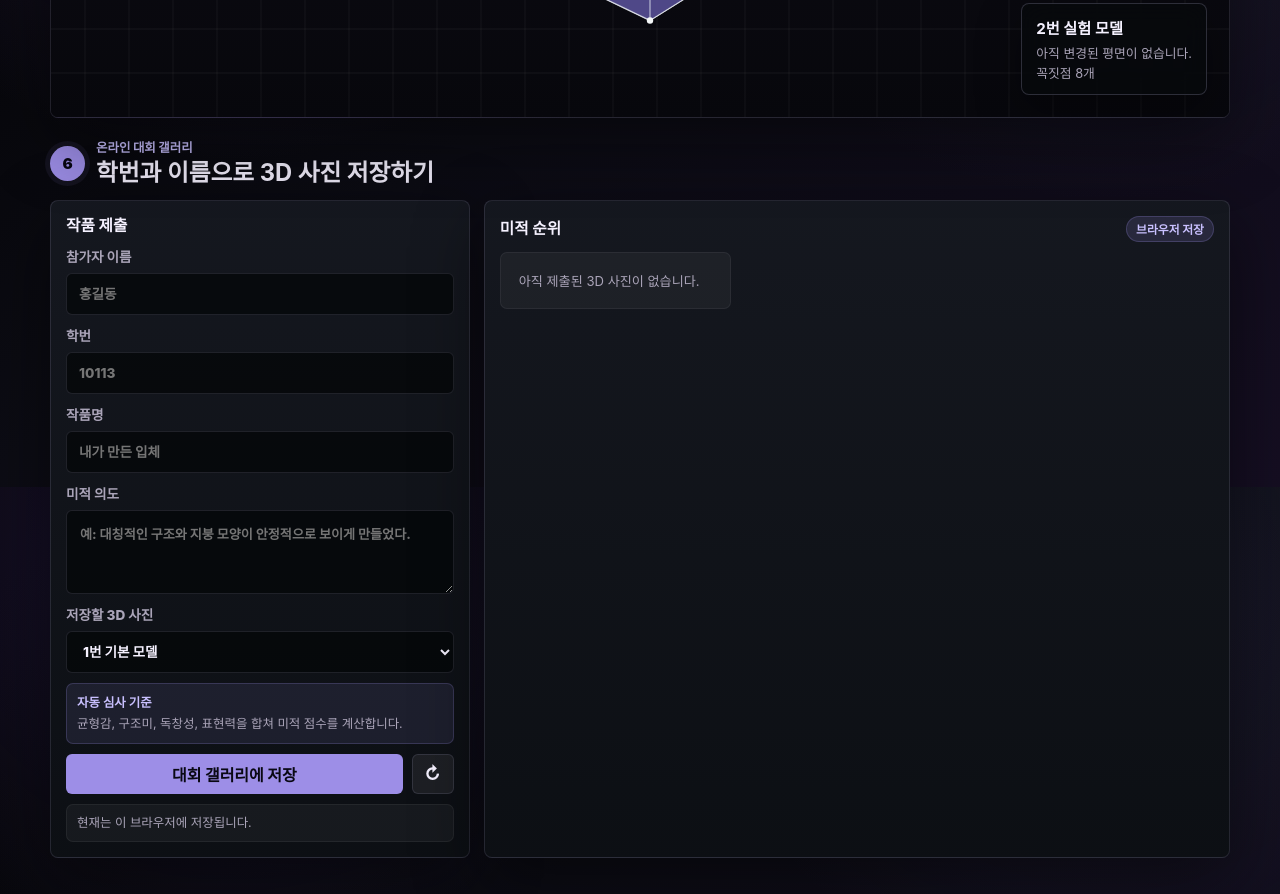
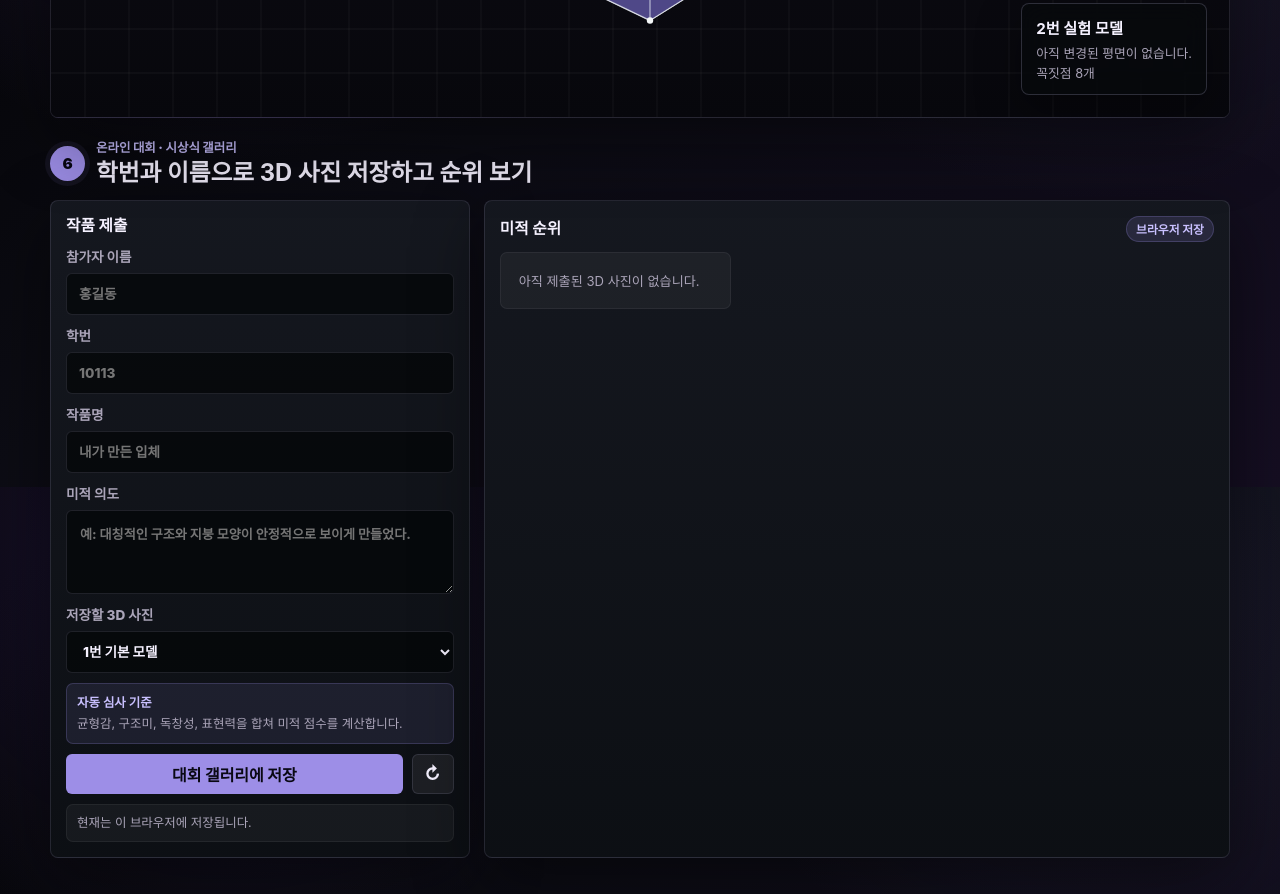
Before and after one commit to Gunoo18/cramer-3d-competition, a website: page index.html in a window 1280 px wide. Shown: the part 4313-5207 px from the top of the page. Drawn offline with Linux system fonts and the light colour scheme; no server answers.

Commit message:
Clarify awards gallery section

```diff
--- a/index.html
+++ b/index.html
@@ -186,8 +186,8 @@
         <div class="stage-heading">
           <span class="stage-number">6</span>
           <div>
-            <p class="stage-kicker">온라인 대회 갤러리</p>
-            <h2>학번과 이름으로 3D 사진 저장하기</h2>
+            <p class="stage-kicker">온라인 대회 · 시상식 갤러리</p>
+            <h2>학번과 이름으로 3D 사진 저장하고 순위 보기</h2>
           </div>
         </div>
 
```
